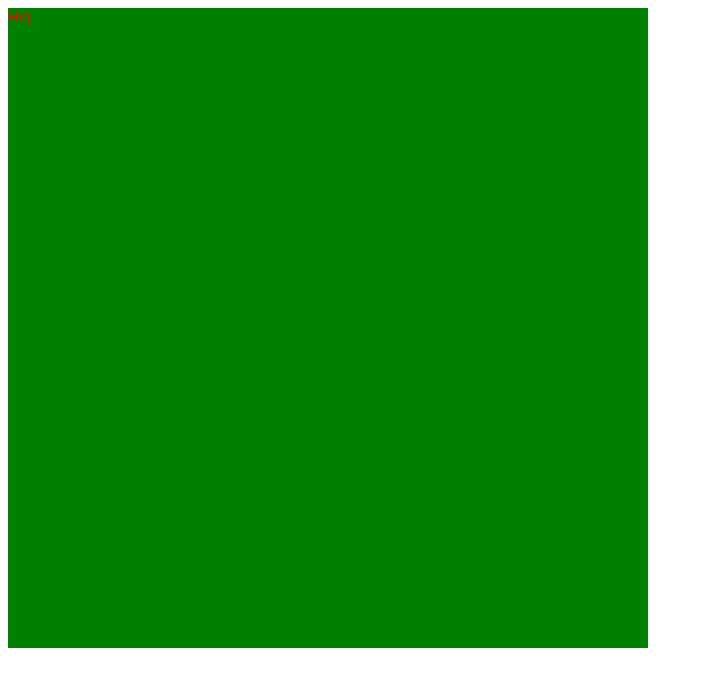
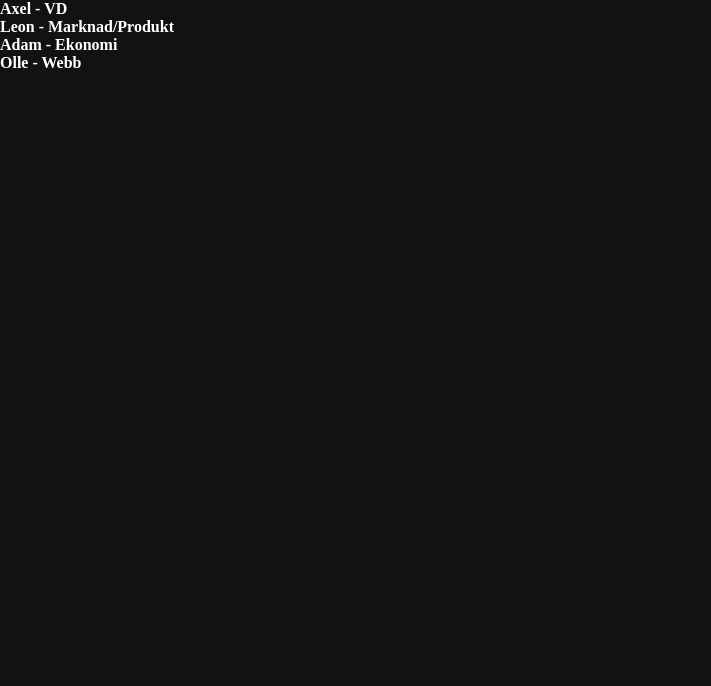
Before and after one commit to ElectricSweden/Bambio, a plain HTML site: page index.html in a window 1280 px wide. Shown: the whole page, without its empty margins (0-711 px from the left). Drawn offline with Linux system fonts and the light colour scheme.

Commit message:
Adding Names

```diff
--- a/index.html
+++ b/index.html
@@ -8,6 +8,6 @@
     <title>Document</title>
 </head>
 <body>
-    <div class="main">Hej</div>
+    <div class="main">Axel - VD <br> Leon - Marknad/Produkt <br> Adam - Ekonomi <br> Olle - Webb</div>
 </body>
 </html>
--- a/style.css
+++ b/style.css
@@ -1,6 +1,12 @@
+* {
+    margin: 0;
+    padding: 0;
+}
+
 .main {
-    width: 50vw;
-    height: 50vw;
-    background-color: green;
-    color: red;
+    width: 100vw;
+    height: 100vh;
+    background-color: #121212;
+    color: white;
+    font-weight: bold;
 }
```
